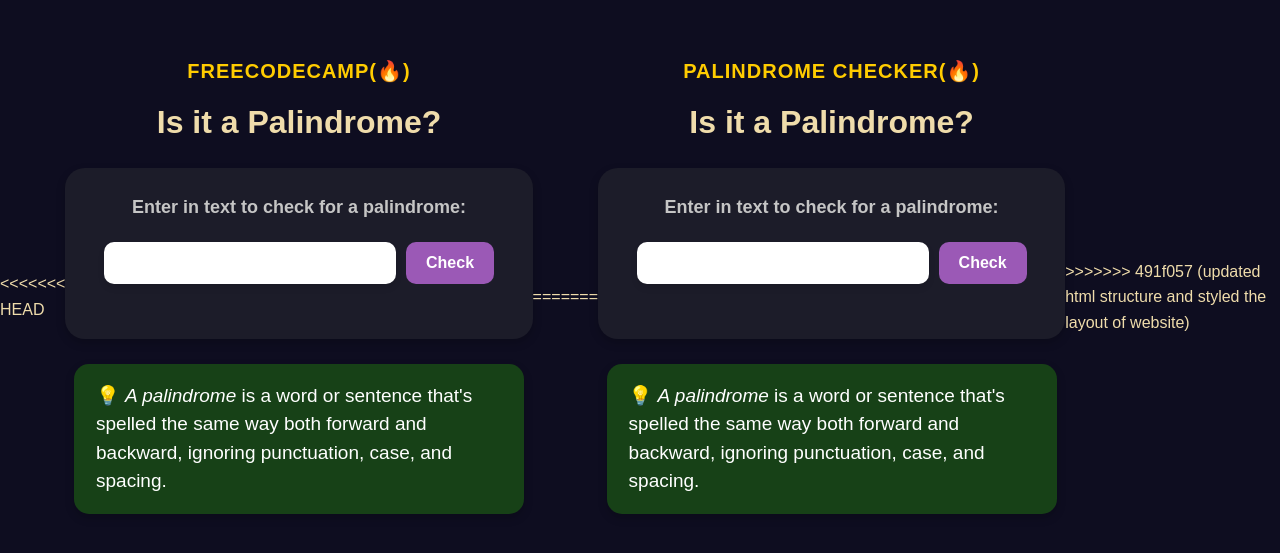
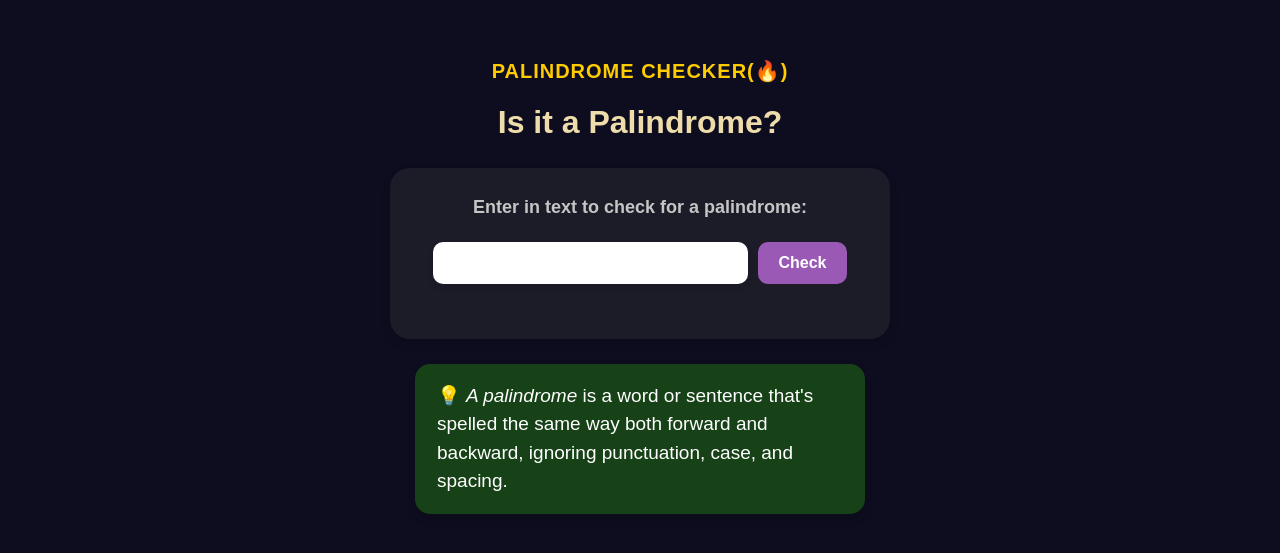
Before and after one commit to ANKIT-stack-glitch/palindrome-detector, a plain HTML site: page index.html in a window 1280 px wide. Shown: the part 103-656 px from the top of the page. Drawn offline with Linux system fonts and the light colour scheme.

Commit message:
Resolved merge conflict and added script.js link to HTML
Resolved the merge conflict by choosing the correct title text ('Palindrome Checker(🔥)'). Updated the HTML structure and ensured the correct title appears in the final version. Also added the link to the 'script.js' file for future JavaScript functionality.

```diff
--- a/index.html
+++ b/index.html
@@ -1,35 +1,3 @@
-<<<<<<< HEAD
-<!DOCTYPE html>
-<html lang="en">
-<head>
-    <meta charset="UTF-8">
-    <meta name="viewport" content="width=device-width, initial-scale=1.0">
-    <title>Palindrome Checker</title>
-    <link rel="stylesheet" href="styles.css">
-</head>
-<body>
-    <div class="container">
-        <div class="title">
-            <h2>freeCodeCamp(🔥)</h2>
-            <h1>Is it a Palindrome?</h1>
-        </div>
-
-        <div class="box">
-            <p>Enter in text to check for a palindrome:</p>
-            <div class="input-group">
-                <input type="text" id="text-input">
-                <button id="check-btn">Check</button>
-            </div>
-            <p id="result"></p>
-        </div>
-
-        <div class="box2">
-            <p id="definition">💡 <i>A palindrome</i> is a word or sentence that's spelled the same way both forward and backward, ignoring punctuation, case, and spacing.</p>
-        </div>
-    </div>
-</body>
-</html>
-=======
 <!DOCTYPE html>
 <html lang="en">
 <head>
@@ -58,6 +26,6 @@
             <p id="definition">💡 <i>A palindrome</i> is a word or sentence that's spelled the same way both forward and backward, ignoring punctuation, case, and spacing.</p>
         </div>
     </div>
+    <script src="script.js"></script>
 </body>
 </html>
->>>>>>> 491f057 (updated html structure and styled the layout of website)
```
